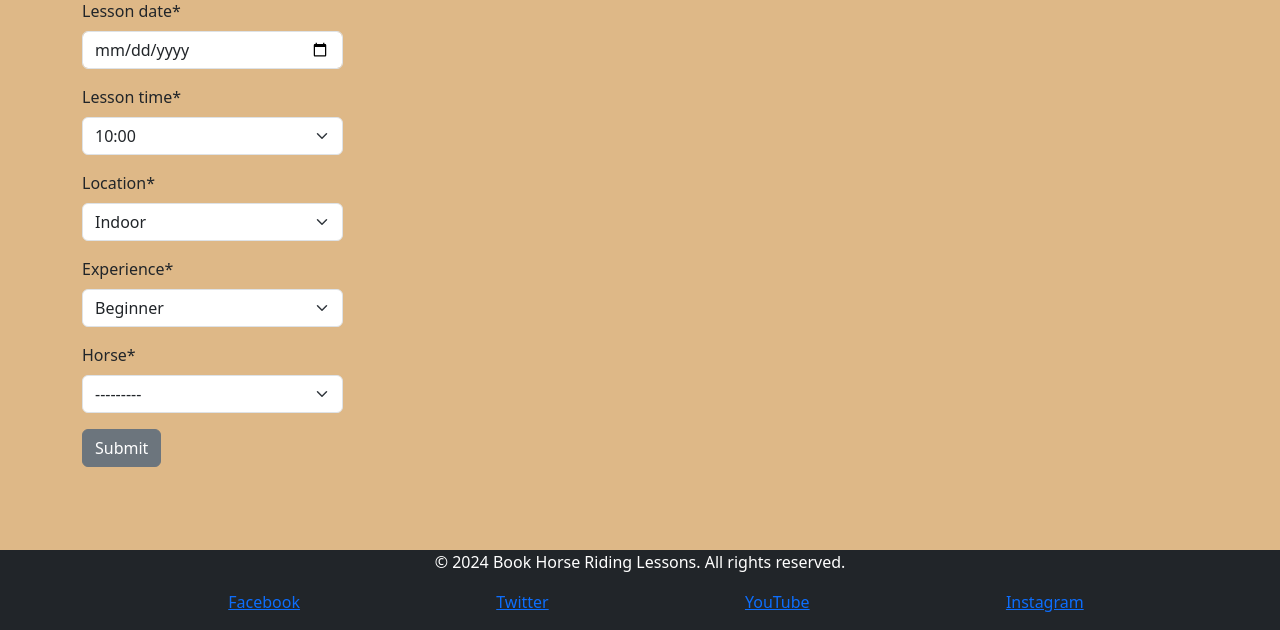
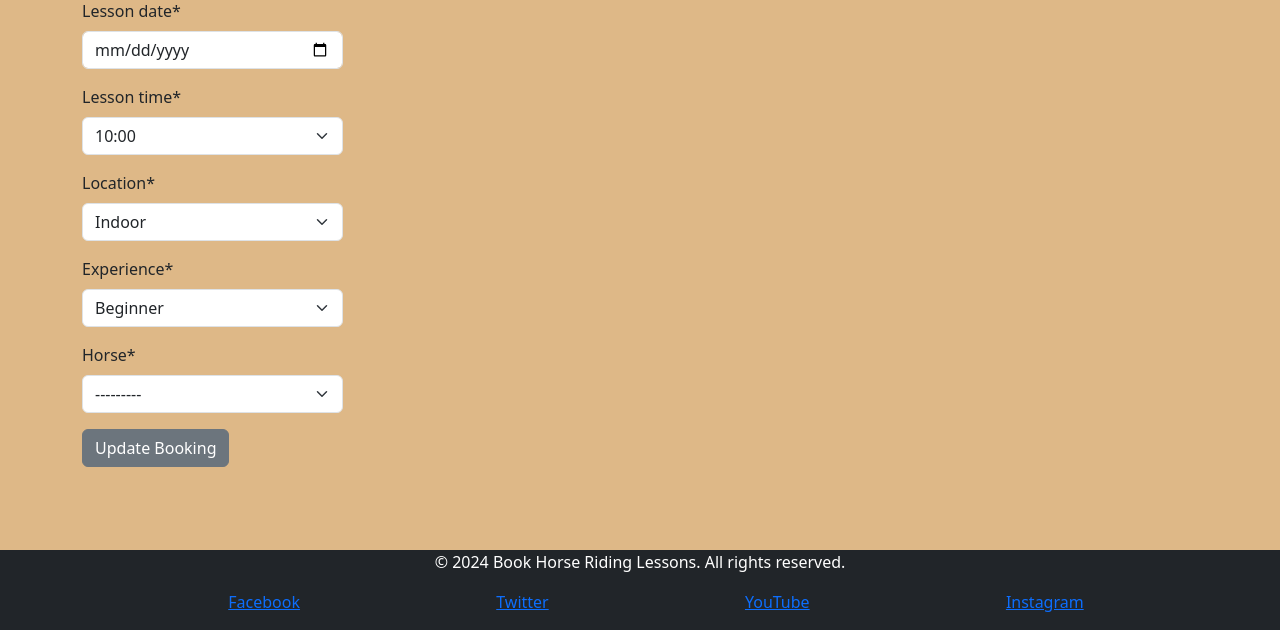
Before and after one commit to Soro82/book-horse-riding-lesson, a Django app: template templates/edit_booking.html in a window 1280 px wide. Shown: the part 170-800 px from the top of the page. Run offline with Django 4.2, Linux system fonts and the light colour scheme; the template is opened without the code that fills it: values that come from a table or form of the project are taken from there, others are empty; tables that the repository leaves empty hold one stand-in row (values such as "Sample post"); some libraries are stand-ins or nearby versions.

Commit message:
fix edit button to display booking form

```diff
--- a/book_lesson/views.py
+++ b/book_lesson/views.py
@@ -1,4 +1,4 @@
-from django.shortcuts import render, get_object_or_404
+from django.shortcuts import render, get_object_or_404, redirect
 from django.views import generic
 from django.contrib import messages
 from .models import Booking
@@ -50,6 +50,7 @@ def edit_booking(request, booking_id):
     """
     booking = get_object_or_404(Booking, id=booking_id)
 
+    form = BookingForm(instance=booking)
     if request.method == 'POST':
         form = BookingForm(request.POST, instance=booking)
         if form.is_valid():
@@ -58,6 +59,7 @@ def edit_booking(request, booking_id):
                 request, messages.SUCCESS,
                 'Your update was successful.'
             )
+            return redirect('bookings')
 
     context = {
         'form': form
--- a/templates/edit_booking.html
+++ b/templates/edit_booking.html
@@ -9,10 +9,10 @@
     <div class="row">
         <div class="col-md-3">
             <form method="post">
-                {{ booking_form | crispy }}
+                {{ form | crispy }}
                 {% csrf_token %}
                 <button class="btn btn-secondary"
-                  type="submit">Submit</button>
+                  type="submit">Update Booking</button>
             </form>
         </div>
     </div>
```
